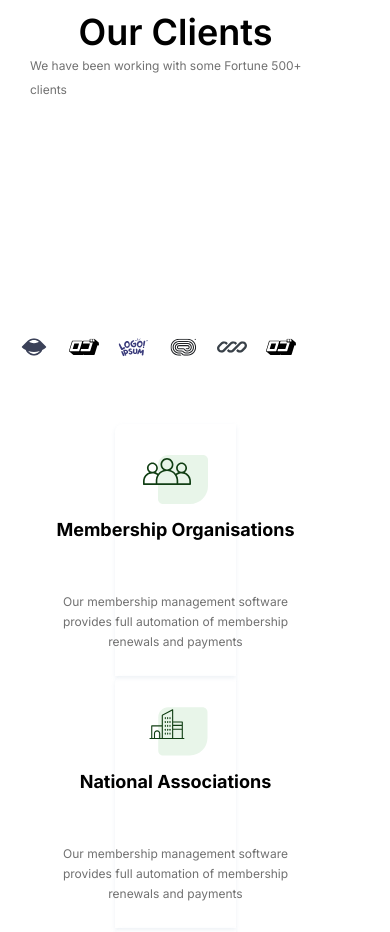
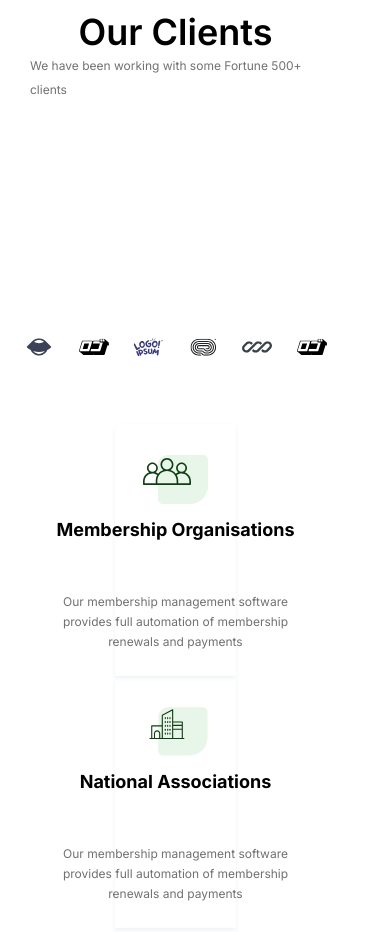
Before and after one commit to Yungflashh/Nextcon, a plain HTML site: page index.html in a window 390 px wide. Shown: the part 1300-2232 px from the top of the page. Drawn offline with Linux system fonts and the light colour scheme.

Commit message:
newly commit

```diff
--- a/style.css
+++ b/style.css
@@ -956,9 +956,10 @@ gap: 30px;
 
     .clientIcons{
         /* border: 14px solid blue; */
-        width: 90%;
+        width: 100%;
         padding: 0px;
         margin-top: 10px;
+        align-self:center;
 
         /* margin-top: 400px; */
     }
@@ -1029,7 +1030,7 @@ gap: 30px;
 
     .testimonials{
         flex-direction: column;
-        width: 90%;
+        width: 100%;
         margin-top: 200px;
         /* border: 5px solid brown; */
     }
@@ -1158,6 +1159,10 @@ gap: 30px;
         /* border: 3px solid pink; */
     }
 
+    body{
+        overflow-x: hidden;
+    }
+
 
 
 
```
Also changed, not shown: 1 other file.
